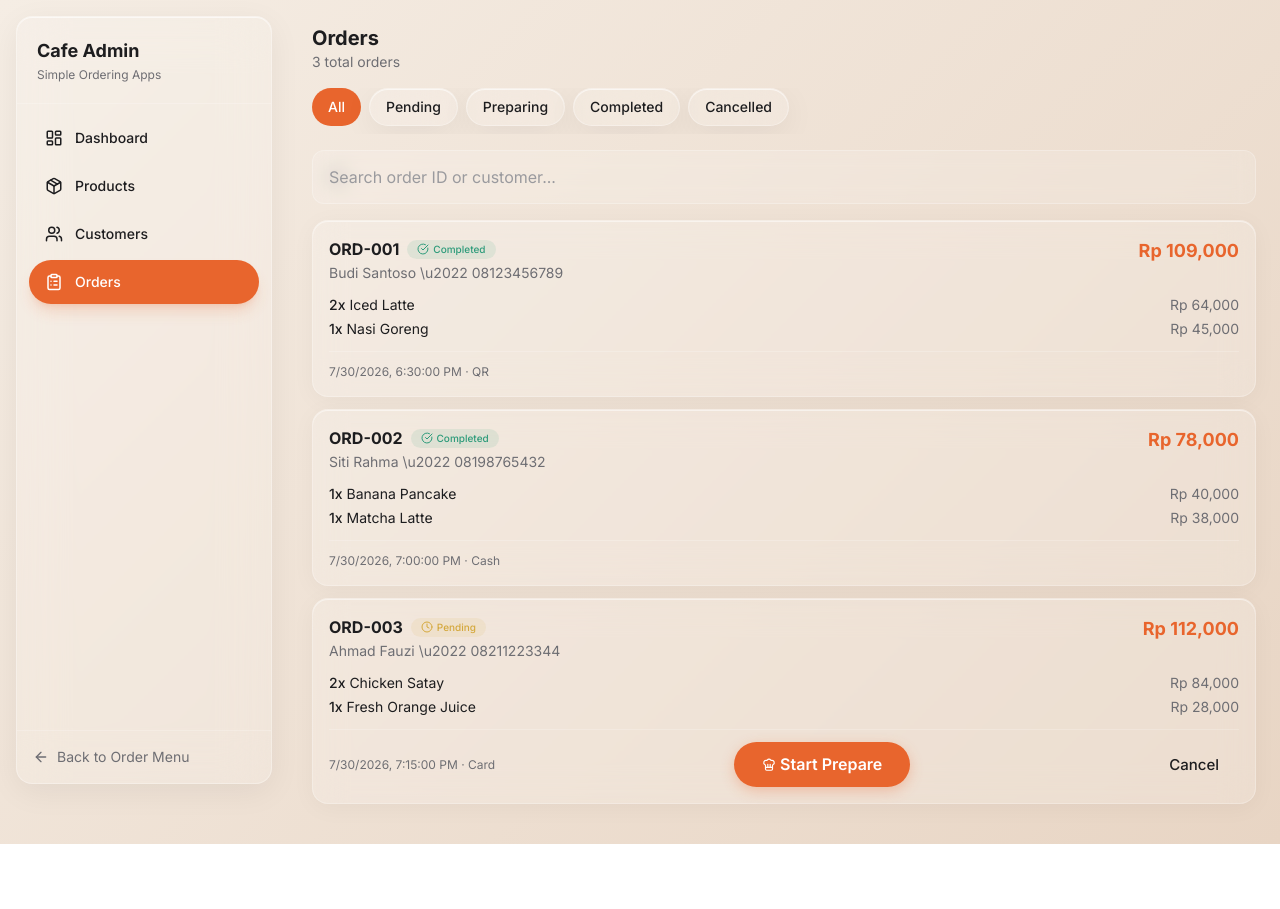
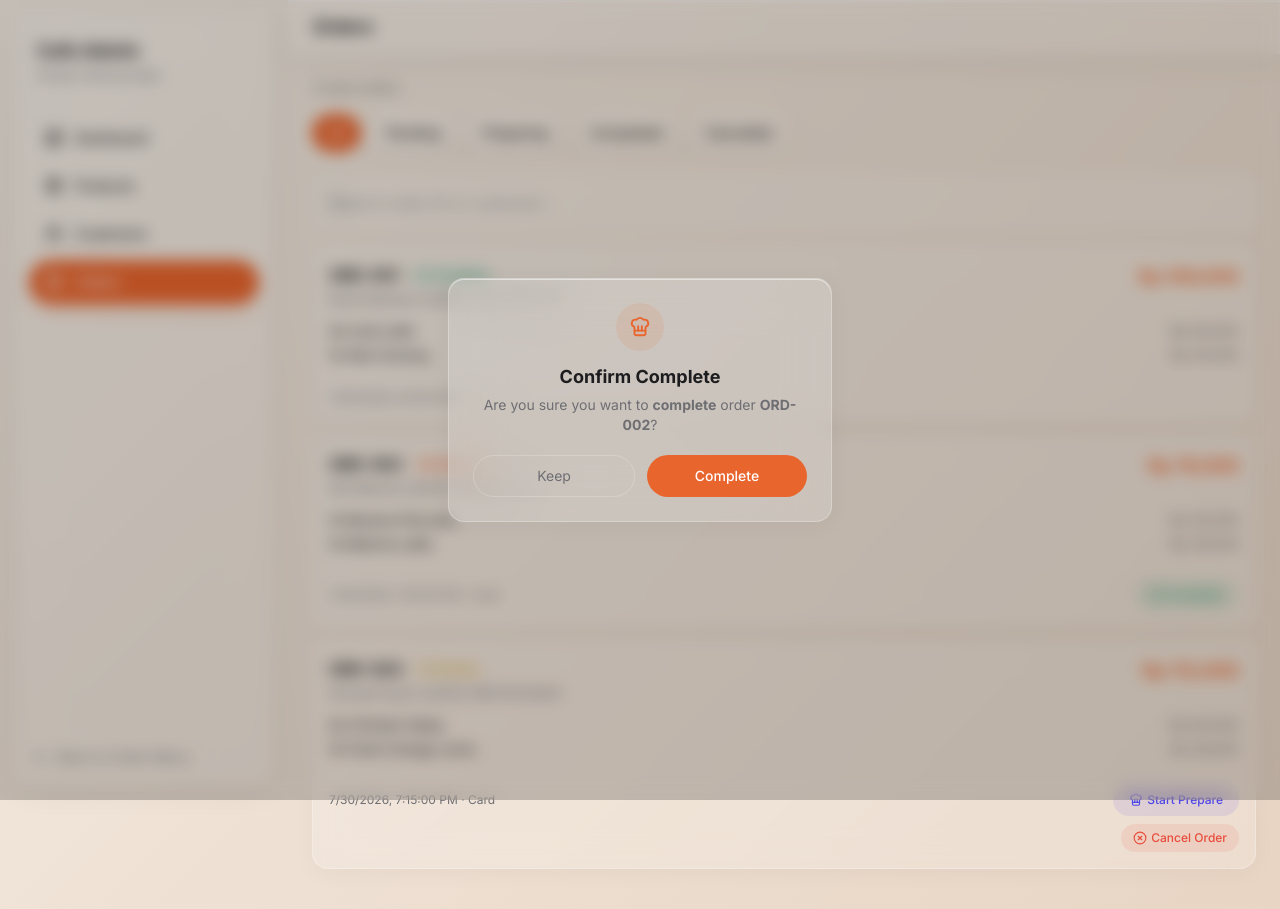
Before and after one commit to stanleyleoo/ordering-apps, a React (Vite) app: page /admin/orders in a window 1280 px wide. Both pictures are taken after a click on the button "Complete". Before the commit the page ends 844 px from the top, so only its background shows below. Built offline with nearby package versions, Linux system fonts and the light colour scheme.

Commit message:
Sticky admin header, add customer modal, action confirmations, danger cancel button

```diff
--- a/src/components/AdminLayout.jsx
+++ b/src/components/AdminLayout.jsx
@@ -44,9 +44,24 @@ export default function AdminLayout({ children }) {
         </div>
       </aside>
 
-      <main className="flex-1 overflow-y-auto min-h-dvh pb-20 md:pb-4">
-        <div className="max-w-6xl mx-auto p-4 md:p-6">
-          {children}
+      <main className="flex-1 min-h-dvh pb-20 md:pb-4 flex flex-col">
+        <div className="sticky top-0 z-30 glass rounded-none mx-0 px-4 md:px-6 py-3" style={{ backdropFilter: 'blur(24px)' }}>
+          <div className="max-w-6xl mx-auto flex items-center justify-between">
+            <h1 className="font-bold text-lg text-[#1D1D1F]">
+              {loc.pathname === '/admin' && 'Dashboard'}
+              {loc.pathname === '/admin/products' && 'Products'}
+              {loc.pathname === '/admin/customers' && 'Customers'}
+              {loc.pathname === '/admin/orders' && 'Orders'}
+            </h1>
+            <button onClick={() => navigate('/order')} className="text-xs text-[#6E6E73] hover:text-[#1D1D1F] transition-colors md:hidden flex items-center gap-1">
+              <ArrowLeft size={14} /> Menu
+            </button>
+          </div>
+        </div>
+        <div className="flex-1 overflow-y-auto">
+          <div className="max-w-6xl mx-auto p-4 md:p-6">
+            {children}
+          </div>
         </div>
       </main>
 
--- a/src/main.jsx
+++ b/src/main.jsx
@@ -32,8 +32,8 @@ createRoot(document.getElementById('root')).render(
             <Route path="/admin/orders" element={<ListOrders />} />
             <Route path="/admin" element={<Dashboard />} />
           </Routes>
-          <PwaInstallPrompt />
         </App>
+        <PwaInstallPrompt />
       </AppProvider>
     </BrowserRouter>
   </StrictMode>
--- a/src/pages/admin/Dashboard.jsx
+++ b/src/pages/admin/Dashboard.jsx
@@ -34,10 +34,7 @@ export default function Dashboard() {
   return (
     <div>
       <div className="flex justify-between items-center mb-4">
-        <div>
-          <h1 className="text-xl font-bold text-[#1D1D1F]">Dashboard</h1>
-          <p className="text-sm text-[#6E6E73]">{todayOrders.length} orders today</p>
-        </div>
+        <p className="text-sm text-[#6E6E73]">{todayOrders.length} orders today</p>
         <span className="glass px-3 py-1.5 rounded-full text-xs text-[#6E6E73]">{new Date().toLocaleDateString('en-US', { weekday: 'short', month: 'short', day: 'numeric' })}</span>
       </div>
 
--- a/src/pages/admin/ListOrders.jsx
+++ b/src/pages/admin/ListOrders.jsx
@@ -15,6 +15,7 @@ export default function ListOrders() {
   const { state, dispatch } = useApp()
   const [filter, setFilter] = useState('all')
   const [search, setSearch] = useState('')
+  const [confirm, setConfirm] = useState(null)
 
   const filtered = state.orders.filter(o => {
     if (filter !== 'all' && o.status !== filter) return false
@@ -27,13 +28,16 @@ export default function ListOrders() {
     return map[status] || status
   }
 
+  const handleConfirm = () => {
+    if (!confirm) return
+    dispatch({ type: 'UPDATE_ORDER_STATUS', payload: { orderId: confirm.orderId, status: confirm.nextStatus } })
+    setConfirm(null)
+  }
+
   return (
     <div>
       <div className="flex justify-between items-center mb-4">
-        <div>
-          <h1 className="text-xl font-bold text-[#1D1D1F]">Orders</h1>
         <p className="text-sm text-[#6E6E73]">{state.orders.length} total orders</p>
-        </div>
       </div>
 
       <div className="flex gap-2 mb-4 overflow-x-auto pb-2">
@@ -81,17 +85,27 @@ export default function ListOrders() {
                   </div>
                 ))}
               </div>
-              <div className="flex justify-between items-center pt-3 border-t border-white/20">
+              <div className="pt-3 border-t border-white/20 space-y-2">
+                <div className="flex justify-between items-center">
                   <span className="text-xs text-[#6E6E73]">{new Date(order.timestamp).toLocaleString()} &middot; {order.paymentMethod}</span>
                   {order.status !== 'completed' && order.status !== 'cancelled' && (
-                  <button onClick={() => dispatch({ type: 'UPDATE_ORDER_STATUS', payload: { orderId: order.id, status: nextSt } })}
-                    className="btn-primary text-sm py-2 px-4 text-xs flex items-center gap-1">
+                    <button onClick={() => setConfirm({ orderId: order.id, nextStatus: nextSt, label: order.status === 'pending' ? 'Start Prepare' : 'Complete' })}
+                      className={`flex items-center gap-1 py-2 px-4 rounded-full text-xs font-medium transition-all ${
+                        order.status === 'pending'
+                          ? 'bg-[#4F46E5]/10 text-[#4F46E5] hover:bg-[#4F46E5]/20'
+                          : 'bg-[#2D9B7A]/10 text-[#2D9B7A] hover:bg-[#2D9B7A]/20'
+                      }`}>
                       {order.status === 'pending' ? <><ChefHat size={14} /> Start Prepare</> : <><CheckCircle size={14} /> Complete</>}
                     </button>
                   )}
+                </div>
                 {order.status === 'pending' && (
-                  <button onClick={() => dispatch({ type: 'UPDATE_ORDER_STATUS', payload: { orderId: order.id, status: 'cancelled' } })}
-                    className="btn-ghost text-sm text-[#E74C3C]">Cancel</button>
+                  <div className="flex justify-end">
+                    <button onClick={() => setConfirm({ orderId: order.id, nextStatus: 'cancelled', label: 'Cancel' })}
+                      className="flex items-center gap-1 py-1.5 px-3 rounded-full text-xs font-medium text-[#E74C3C] bg-[#E74C3C]/10 hover:bg-[#E74C3C]/20 transition-all">
+                      <XCircle size={14} /> Cancel Order
+                    </button>
+                  </div>
                 )}
               </div>
             </div>
@@ -103,6 +117,32 @@ export default function ListOrders() {
           </div>
         )}
       </div>
+
+      {confirm && (
+        <div className="fixed inset-0 z-50 flex items-center justify-center">
+          <div className="absolute inset-0 bg-black/20 backdrop-blur-sm" onClick={() => setConfirm(null)} />
+          <div className="relative glass-card p-6 rounded-2xl max-w-sm w-full mx-4 animate-fadeIn text-center" style={{ backdropFilter: 'blur(24px)' }}>
+            <div className={`w-12 h-12 rounded-full flex items-center justify-center mx-auto mb-3 ${
+              confirm.label === 'Cancel' ? 'bg-[#E74C3C]/10' : 'bg-[#E8652D]/10'
+            }`}>
+              {confirm.label === 'Cancel'
+                ? <XCircle size={22} className="text-[#E74C3C]" />
+                : <ChefHat size={22} className="text-[#E8652D]" />
+              }
+            </div>
+            <h3 className="font-bold text-[#1D1D1F] text-lg mb-1">Confirm {confirm.label}</h3>
+            <p className="text-sm text-[#6E6E73] mb-5">Are you sure you want to <strong>{confirm.label.toLowerCase()}</strong> order <strong>{confirm.orderId}</strong>?</p>
+            <div className="flex gap-3">
+              <button onClick={() => setConfirm(null)} className="flex-1 py-2.5 text-sm rounded-full border border-white/20 text-[#6E6E73] hover:bg-white/10 transition-all">Keep</button>
+              <button onClick={handleConfirm} className={`flex-1 py-2.5 text-sm rounded-full font-medium text-white transition-all ${
+                confirm.label === 'Cancel'
+                  ? 'bg-[#E74C3C] hover:bg-[#E74C3C]/90'
+                  : 'bg-[#E8652D] hover:bg-[#E8652D]/90'
+              }`}>{confirm.label}</button>
+            </div>
+          </div>
+        </div>
+      )}
     </div>
   )
 }
--- a/src/pages/admin/MasterCustomer.jsx
+++ b/src/pages/admin/MasterCustomer.jsx
@@ -1,11 +1,12 @@
 import { useState } from 'react'
-import { Pencil, Trash2, X, Save, Search } from 'lucide-react'
+import { Plus, Pencil, Trash2, X, Save, Search } from 'lucide-react'
 import { useApp } from '../../contexts/AppContext'
 
 export default function MasterCustomer() {
   const { state, dispatch } = useApp()
   const [search, setSearch] = useState('')
   const [editing, setEditing] = useState(null)
+  const [showForm, setShowForm] = useState(false)
 
   const filtered = state.customers.filter(c =>
     c.name.toLowerCase().includes(search.toLowerCase()) ||
@@ -20,6 +21,19 @@ export default function MasterCustomer() {
     setForm({ name: c.name, phone: c.phone, email: c.email || '' })
   }
 
+  const openNew = () => {
+    setShowForm(true)
+    setForm({ name: '', phone: '', email: '' })
+  }
+
+  const handleAdd = () => {
+    if (!form.name || !form.phone) return
+    const nextNum = state.customers.length + 1
+    const id = `CUS-${String(nextNum).padStart(3, '0')}`
+    dispatch({ type: 'ADD_CUSTOMER', payload: { id, ...form } })
+    setShowForm(false)
+  }
+
   const handleSave = () => {
     if (!form.name || !form.phone) return
     dispatch({ type: 'UPDATE_CUSTOMER', payload: { ...editing, ...form } })
@@ -29,10 +43,8 @@ export default function MasterCustomer() {
   return (
     <div>
       <div className="flex justify-between items-center mb-4">
-        <div>
-          <h1 className="text-xl font-bold text-[#1D1D1F]">Customers</h1>
-          <p className="text-sm text-[#6E6E73]">{state.customers.length} registered</p>
-        </div>
+        <p className="text-sm text-[#6E6E73]">{state.customers.length} registered</p>
+        <button onClick={openNew} className="btn-primary flex items-center gap-2 text-sm"><Plus size={16} /> Add Customer</button>
       </div>
 
       <div className="relative mb-4">
@@ -58,6 +70,33 @@ export default function MasterCustomer() {
           </div>
         ))}
       </div>
+
+      {showForm && (
+        <div className="fixed inset-0 z-50 flex items-end justify-center">
+          <div className="absolute inset-0 bg-black/20 backdrop-blur-sm" onClick={() => setShowForm(false)} />
+          <div className="relative w-full max-w-md bg-white/80 backdrop-blur-2xl rounded-t-3xl p-5 max-h-[85dvh] overflow-y-auto animate-slideUp">
+            <div className="flex justify-between items-center mb-4">
+              <h2 className="text-lg font-bold text-[#1D1D1F]">New Customer</h2>
+              <button onClick={() => setShowForm(false)} className="p-1 rounded-full hover:bg-white/30"><X size={20} /></button>
+            </div>
+            <div className="space-y-3 pb-16">
+              <div>
+                <label className="text-xs font-medium text-[#6E6E73] mb-1 block">Name *</label>
+                <input type="text" value={form.name} onChange={e => setForm(f => ({ ...f, name: e.target.value }))} className="input-glass" placeholder="e.g. John Doe" />
+              </div>
+              <div>
+                <label className="text-xs font-medium text-[#6E6E73] mb-1 block">Phone *</label>
+                <input type="tel" value={form.phone} onChange={e => setForm(f => ({ ...f, phone: e.target.value }))} className="input-glass" placeholder="e.g. 08123456789" />
+              </div>
+              <div>
+                <label className="text-xs font-medium text-[#6E6E73] mb-1 block">Email</label>
+                <input type="email" value={form.email} onChange={e => setForm(f => ({ ...f, email: e.target.value }))} className="input-glass" placeholder="e.g. john@email.com" />
+              </div>
+              <button onClick={handleAdd} className="btn-primary w-full flex items-center justify-center gap-2"><Plus size={18} /> Add Customer</button>
+            </div>
+          </div>
+        </div>
+      )}
 
       {editing && (
         <div className="fixed inset-0 z-50 flex items-end justify-center">
--- a/src/pages/admin/MasterProduct.jsx
+++ b/src/pages/admin/MasterProduct.jsx
@@ -55,10 +55,7 @@ export default function MasterProduct() {
   return (
     <div>
       <div className="flex justify-between items-center mb-4">
-        <div>
-          <h1 className="text-xl font-bold text-[#1D1D1F]">Products</h1>
-          <p className="text-sm text-[#6E6E73]">{state.products.length} items</p>
-        </div>
+        <p className="text-sm text-[#6E6E73]">{state.products.length} items</p>
         <button onClick={openNew} className="btn-primary flex items-center gap-2 text-sm"><Plus size={16} /> Add Product</button>
       </div>
 
```
Lines whose indentation alone changed are shown as unchanged.
